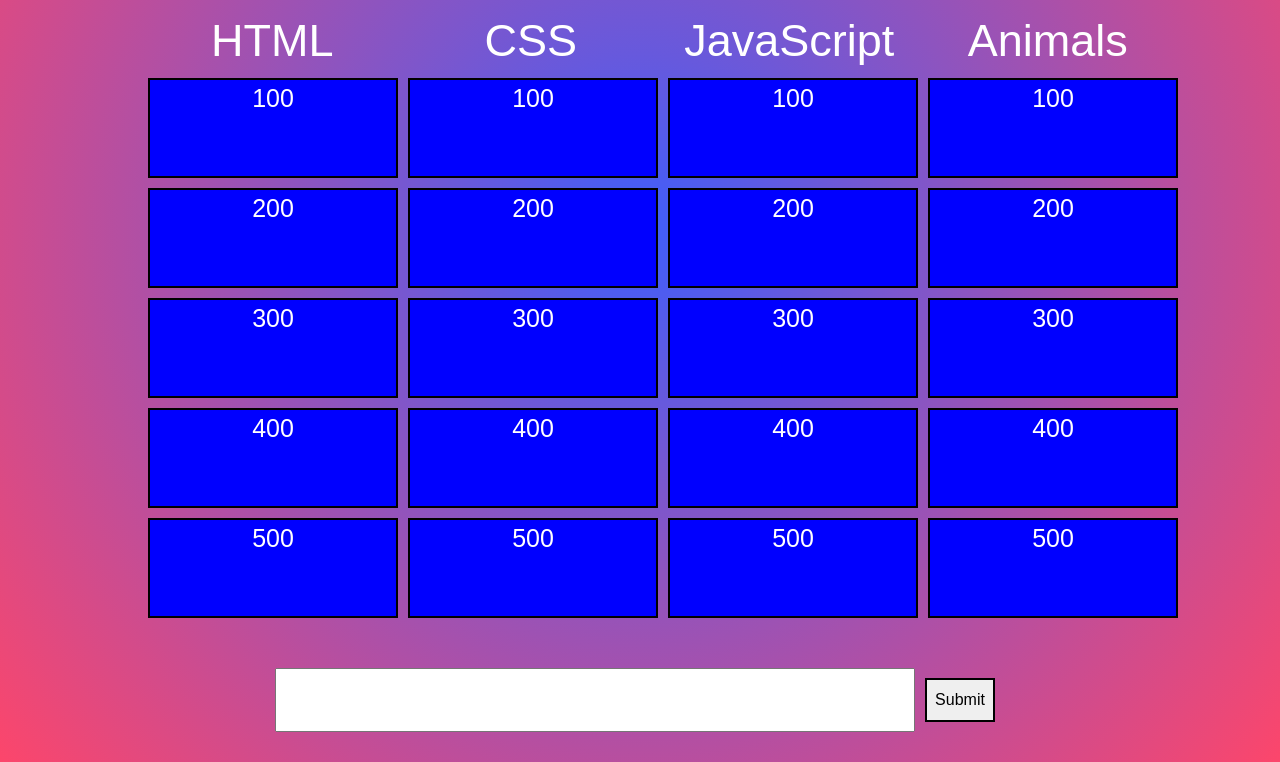
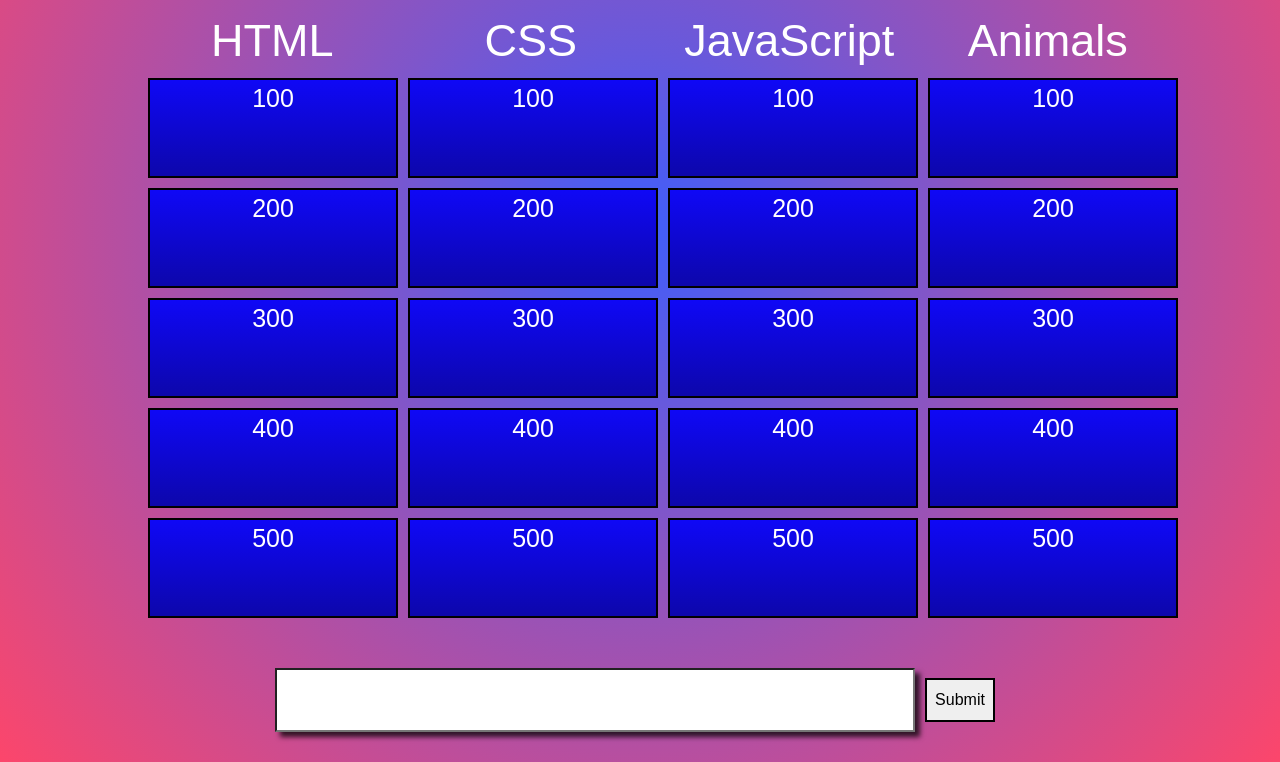
Before and after one commit to racheltezza/project1-jeopardy, a plain HTML site: page index.html in a window 1280 px wide. Shown: the part 303-1065 px from the top of the page. Drawn offline with nearby package versions, Linux system fonts and the light colour scheme; a web font is replaced by a local one.

Commit message:
css tweaks

```diff
--- a/styles.css
+++ b/styles.css
@@ -78,6 +78,7 @@ h2 {
     font-size: 25px;
     background-color: blue;
     color: white;
+    background-image: linear-gradient(#0F08F6, #0D07AB);
 }
 .pointSquares li:hover {
     color: yellow;
@@ -173,9 +174,13 @@ form {
 .answerToQuestion {
     width: 50vw;
     font-size: 30px;
+    box-shadow: 5px 5px 5px 0px rgba(0,0,0,0.75);
 }
 .submitButton {
     border: 2px solid black;
     padding: 8px;
     margin: 10px;
 }
+.submitButton:hover {
+    cursor: pointer;
+}
```
